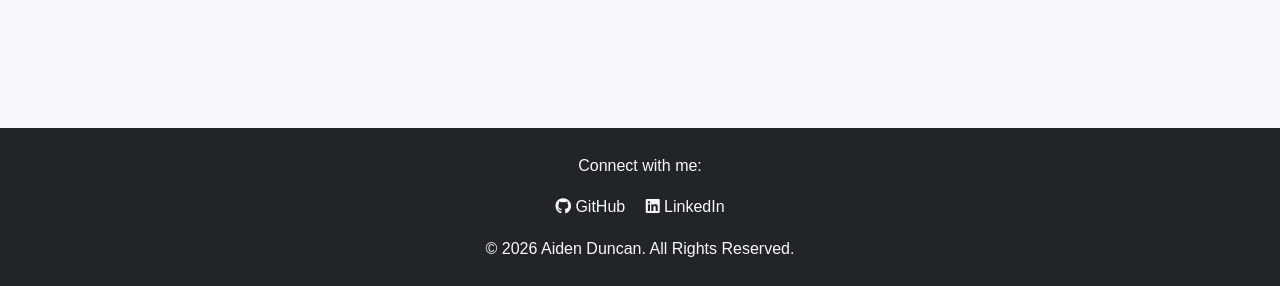
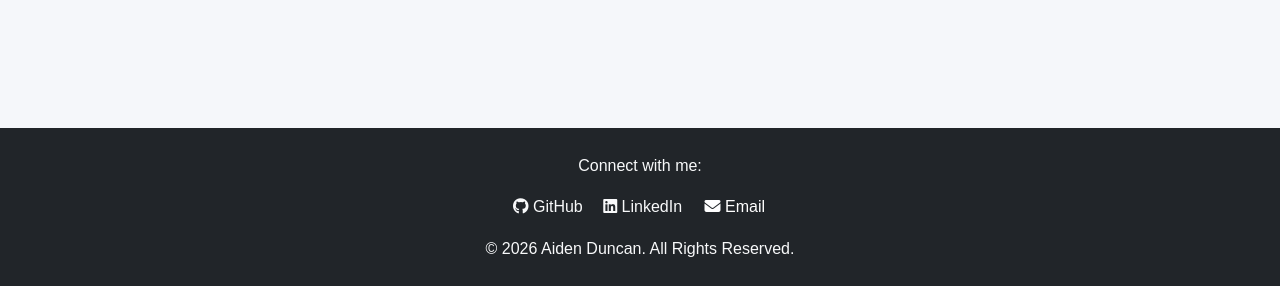
Before and after one commit to aidenduncan-ops/Assignment2, a Node server app: page /about in a window 1280 px wide. Shown: the part 897-1183 px from the top of the page. Run offline with Node 20, Linux system fonts and the light colour scheme.

Commit message:
email in footer

```diff
--- a/PortfolioSite/views/partials/footer.ejs
+++ b/PortfolioSite/views/partials/footer.ejs
@@ -6,9 +6,12 @@
         <i class="fa-brands fa-github"></i> GitHub
     </a>
 
-    <a href="https://linkedin.com/in/YOUR-USERNAME" target="_blank" class="text-light text-decoration-none mx-2">
+    <a href="https://linkedin.com/in/aiden-duncan" target="_blank" class="text-light text-decoration-none mx-2">
         <i class="fa-brands fa-linkedin"></i> LinkedIn
     </a>
+    <a href="mailto:aiden.duncan@ontariotechu.net">
+    <i class="fa-solid fa-envelope"></i> Email
+</a>
 
     <p class="mt-3 mb-0">
         &copy; 2026 Aiden Duncan. All Rights Reserved.
```
